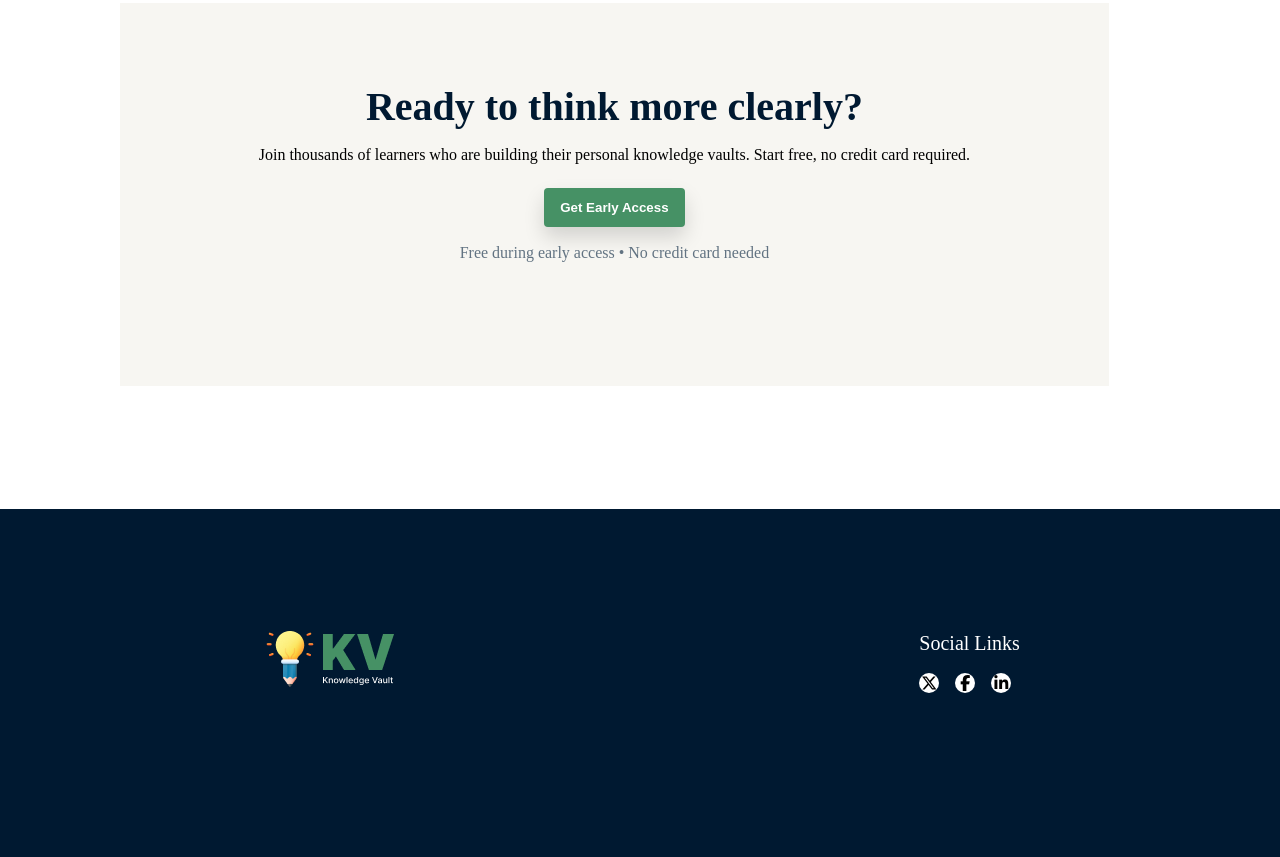
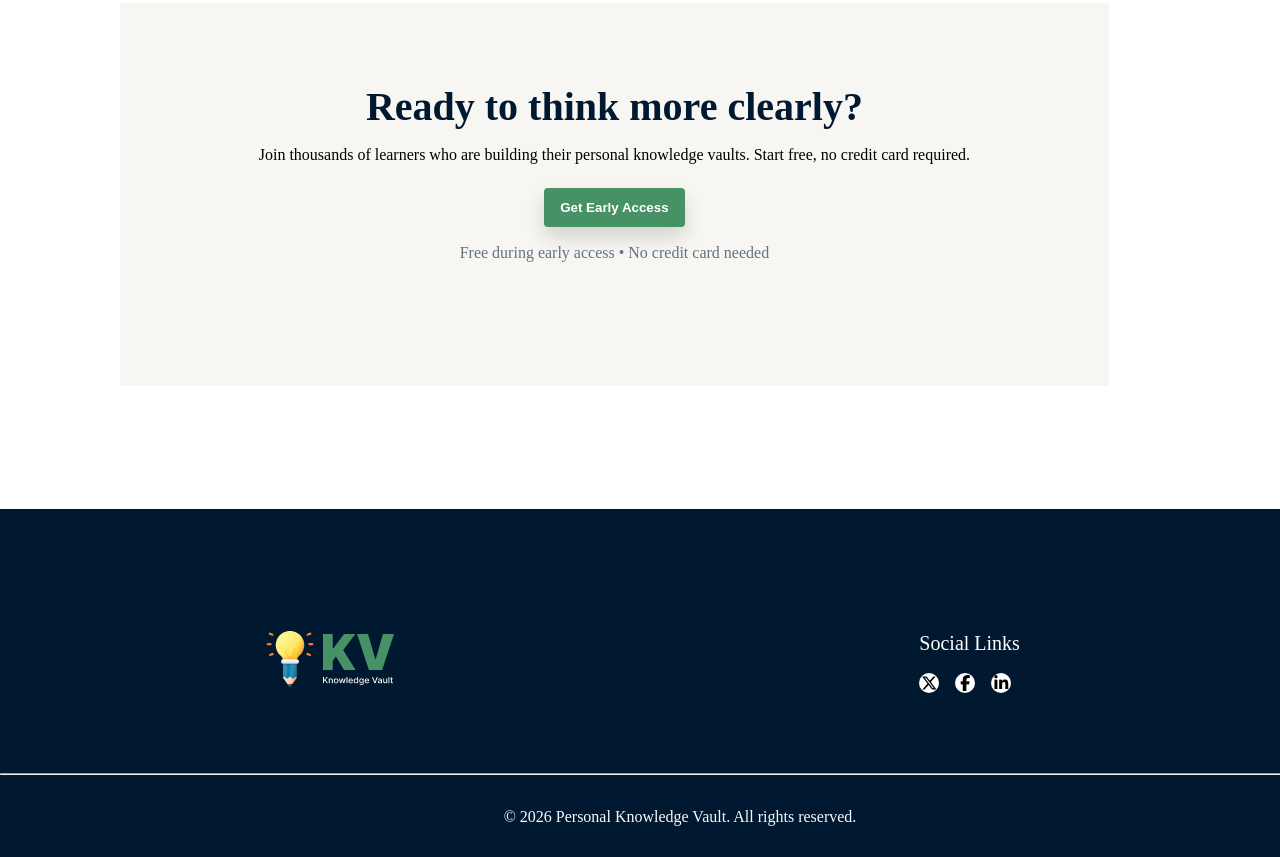
Before and after one commit to sohanur-rahman-coding/first-assignment, a plain HTML site: page index.html in a window 1280 px wide. Shown: the part 2038-2895 px from the top of the page. Drawn offline with Linux system fonts and the light colour scheme.

Commit message:
footer done

```diff
--- a/index.html
+++ b/index.html
@@ -146,6 +146,13 @@
 
             </div>
             </div>
+
+
+          </div>
+          <div class="hr">
+            <hr>
+            <p>© 2026 Personal Knowledge Vault. All rights reserved.</p>
+
           </div>
         </section>
        </footer>
--- a/style.css
+++ b/style.css
@@ -412,3 +412,17 @@ footer {
   background: #1da1f2;
   color: white;
 }
+.hr{
+    width: 1360px;
+    margin: 0 auto;
+    text-align: center;
+    margin-top: 80px;
+
+
+}
+.hr p{
+    margin-top: 30px;
+    font-size: 16px;
+    line-height: 24px;
+    color: #FAFAFA;
+}
```
